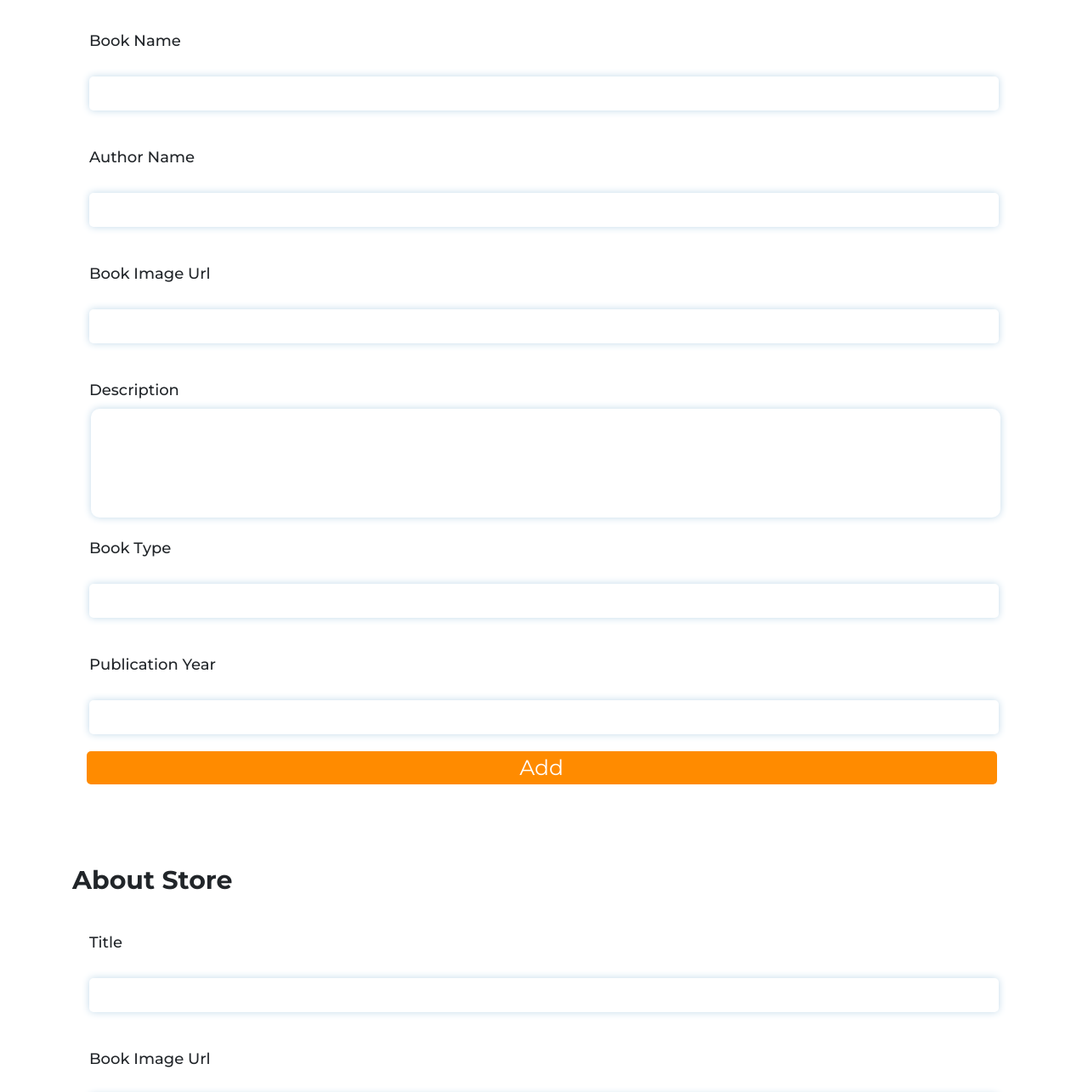
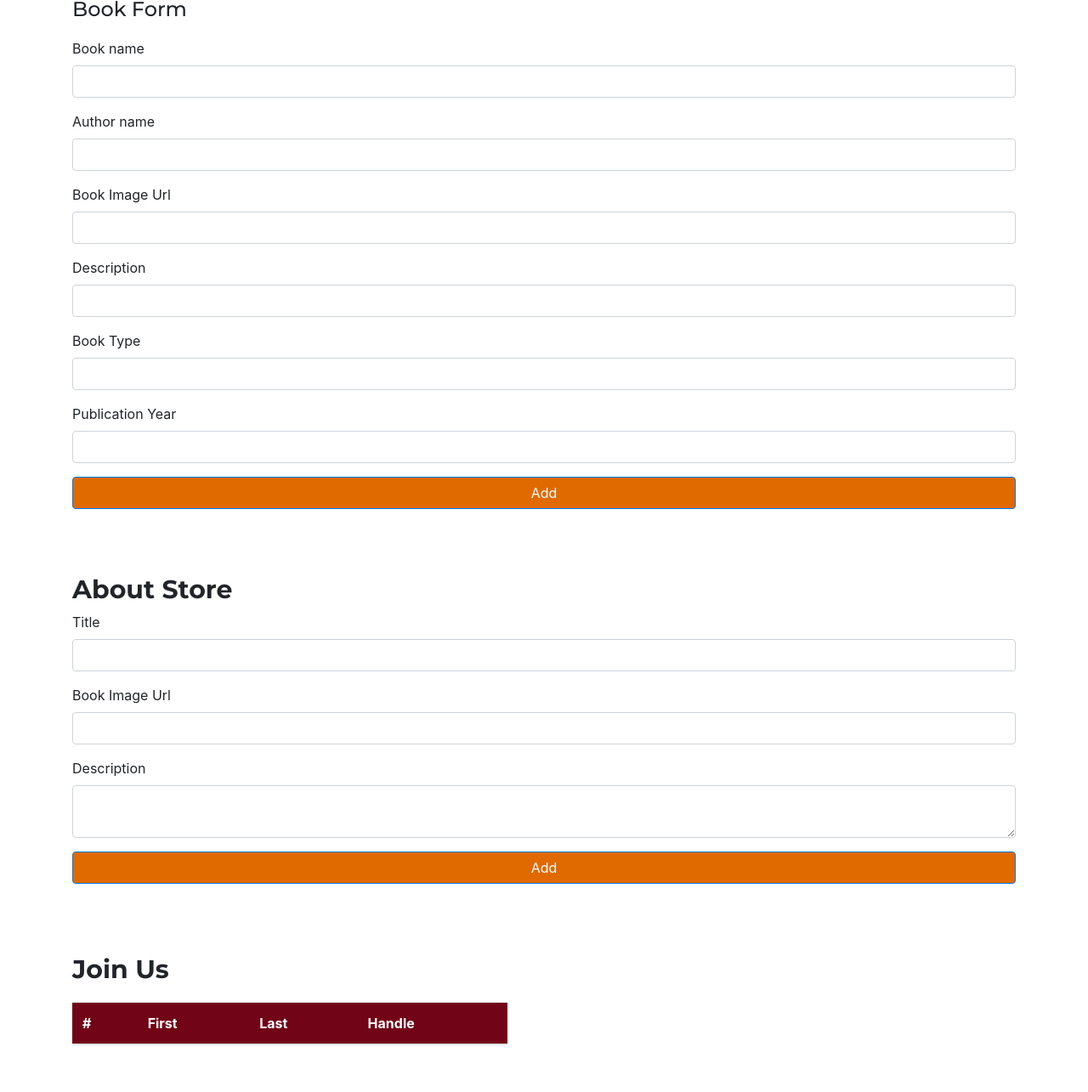
Before and after one commit to huseynahmadov/book-store, a plain HTML site: page admin.html in a window 1280 px wide. Shown: the part 312-1597 px from the top of the page at 85% size. Drawn offline with nearby package versions, Linux system fonts and the light colour scheme; no server answers; sample sign-in values are in the browser's storage.

Commit message:
admin panel

```diff
--- a/admin.html
+++ b/admin.html
@@ -1,20 +1,32 @@
 <!DOCTYPE html>
 <html lang="en">
-
   <head>
     <meta charset="UTF-8" />
     <meta http-equiv="X-UA-Compatible" content="IE=edge" />
     <meta name="viewport" content="width=device-width, initial-scale=1.0" />
     <title>Admin Panel</title>
     <link rel="stylesheet" href="./assets/css/admin.css" />
-    <link rel="preconnect" href="https://fonts.googleapis.com" />
-    <link rel="preconnect" href="https://fonts.gstatic.com" crossorigin />
-    <link href="https://fonts.googleapis.com/css2?family=Fira+Sans:ital,wght@0,300;1,300&family=Montserrat:ital,wght@0,200;0,300;0,400;0,500;0,700;1,200;1,300;1,400;1,500&family=Open+Sans:wght@400;700&display=swap" rel="stylesheet" />
-    <link rel="stylesheet" href="https://cdn.jsdelivr.net/npm/bootstrap@4.6.1/dist/css/bootstrap.min.css" integrity="sha384-zCbKRCUGaJDkqS1kPbPd7TveP5iyJE0EjAuZQTgFLD2ylzuqKfdKlfG/eSrtxUkn" crossorigin="anonymous" />
+    <link rel="stylesheet" href="./assets/css/sidebar.css" />
+    <!--Google fonts-->
+    <link
+      href="https://fonts.googleapis.com/css2?family=Fira+Sans:ital,wght@0,300;1,300&family=Montserrat:ital,wght@0,200;0,300;0,400;0,500;0,700;1,200;1,300;1,400;1,500&family=Open+Sans:wght@400;700&display=swap"
+      rel="stylesheet"
+    />
+    <!-- Bootstrap cdn -->
+    <link
+      rel="stylesheet"
+      href="https://cdn.jsdelivr.net/npm/bootstrap@4.6.1/dist/css/bootstrap.min.css"
+      integrity="sha384-zCbKRCUGaJDkqS1kPbPd7TveP5iyJE0EjAuZQTgFLD2ylzuqKfdKlfG/eSrtxUkn"
+      crossorigin="anonymous"
+    />
     <!-- Font awesome -->
-    <link rel="stylesheet" href="https://cdnjs.cloudflare.com/ajax/libs/font-awesome/6.0.0-beta3/css/all.min.css" integrity="sha512-Fo3rlrZj/k7ujTnHg4CGR2D7kSs0v4LLanw2qksYuRlEzO+tcaEPQogQ0KaoGN26/zrn20ImR1DfuLWnOo7aBA==" crossorigin="anonymous" referrerpolicy="no-referrer"
+    <link
+      rel="stylesheet"
+      href="https://cdnjs.cloudflare.com/ajax/libs/font-awesome/6.0.0-beta3/css/all.min.css"
+      integrity="sha512-Fo3rlrZj/k7ujTnHg4CGR2D7kSs0v4LLanw2qksYuRlEzO+tcaEPQogQ0KaoGN26/zrn20ImR1DfuLWnOo7aBA=="
+      crossorigin="anonymous"
+      referrerpolicy="no-referrer"
     />
-    <link rel="stylesheet" href="./assets/css/sidebar.css" />
   </head>
 
   <body>
@@ -44,61 +56,98 @@
     <div id="main">
       <button class="openbtn" onclick="openNav()">☰</button>
     </div>
-    <section id="search-book">
+
     <div class="container">
-            <p class="section-title">Add Book</p>
-            <p class="section-title-addbook">Search Book</p>
-            <div class="row">
-                <div class="col-12 col-sm-6 col-md-6 col-lg-6 p-0 m-0">
-                    <div class='row'>
-                        <div class='col-12 col-sm-12 col-md-12 col-lg-12 p-0 m-0'>
-                            <input id="admin-search" type="text" class="form-control w-100" placeholder=" Username" aria-label="Username" aria-describedby="addon-wrapping" list="title-choices">
+      <section class="row" id="search-book">
+        <p class="col-12 section-title">Add Book</p>
+        <p class="col-12 form-title">Search Book</p>
+        <div class="col-12 col-sm-6 col-md-6 col-lg-6 m-0">
+          <div class="col-12 col-sm-12 col-md-12 col-lg-12 p-0 m-0">
+            <input
+              id="admin-search"
+              type="text"
+              class="form-control w-100"
+              placeholder="Enter book"
+            />
           </div>
-
-                        <div id="searchAdminResult" class="d-none shadow rounded-35 col-12 col-sm-12 col-md-12 col-lg-12 p-0 mt-2">
+          <div
+            id="searchAdminResult"
+            class="
+              d-none
+              shadow
+              rounded
+              col-12 col-sm-12 col-md-12 col-lg-12
+              p-0
+              mt-2
+            "
+          >
             <div id="search-result-list"></div>
           </div>
         </div>
-
+      </section>
+      <!--
+          Home section add new book
+        -->
+      <section id='book-form'>
+        <h1 class="section-title">Home</h1>
+        <form>
+          <p class="form-title">Book Form</p>
+          <div class="form-group">
+            <label>Book name</label>
+            <input type="email" class="form-control" id="bf-book-name" />
           </div>
-
+          <div class="form-group">
+            <label>Author name</label>
+            <input type="email" class="form-control" id="bf-author-name" />
           </div>
+          <div class="form-group">
+            <label>Book Image Url</label>
+            <input type="email" class="form-control" id="bf-image-url" />
+          </div>
+          <div class="form-group">
+            <label>Description</label>
+            <input type="email" class="form-control" id="bf-description" />
+          </div>
+          <div class="form-group">
+            <label>Book Type</label>
+            <input type="email" class="form-control" id="bf-book-type" />
+          </div>
+          <div class="form-group">
+            <label>Publication Year</label>
+            <input type="email" class="form-control" id="bf-public-year" />
+          </div>
+          <button class="btn btn-primary w-100" id="bf-add-btn">Add</button>
+        </form>
       </section>
-    <section class="book-form" id="book-form">
-        <div class="container">
-            <p class="section-title-addbook">Book form</p>
-            <div class="inputs">
-                <label for="book-name">Book Name</label>
-                <input class="book-name" type="text" id="bf-book-name" />
-                <label for="author-name">Author Name</label>
-                <input class="author-name" type="text" id="bf-author-name" />
-                <label for="book-image-url">Book Image Url</label>
-                <input class="book-img-url" type="text" id="bf-image-url" />
-                <label for="description">Description</label>
-                <textarea class="description" cols="30" rows="10" id="bf-description"></textarea>
-                <label for="book-type">Book Type</label>
-                <input class="book-type" type="text" id="bf-book-type" />
-                <label for="book-type">Publication Year</label>
-                <input class="book-publication" type="number" id="bf-public-year" />
-                <button class="add-btn" id="bf-add-btn">Add</button>
+      <!--
+          About Store section
+        -->
+      <section id='about-store'>
+        <h1 class="section-title">About Store</h1>
+        <form>
+          <div class="form-group">
+            <label>Title</label>
+            <input type="text" class="form-control" id="about-name" />
           </div>
+          <div class="form-group">
+            <label>Book Image Url</label>
+            <input type="text" class="form-control" id="about-img-url" />
+          </div>
+          <div class="form-group">
+            <label>Description</label>
+            <textarea
+              type="text"
+              class="form-control"
+              id="bf-about-description"
+            ></textarea>
+          </div>
+          <button class="btn btn-primary w-100" id="bf-add-btn">Add</button>
+        </form>
       </section>
-    <section class="about-store" id="about-store">
-        <div class="container">
-            <p class="section-title">About Store</p>
-            <div class="inputs">
-                <label for="title">Title</label>
-                <input class="title" type="text" id="about-name" />
-                <label for="book-image-url">Book Image Url</label>
-                <input class="book-image-url" type="text" id="about-img-url" />
-                <label for="description">Description</label>
-                <textarea class="description" cols="30" rows="10" id="bf-about-description"></textarea>
-                <button class="add-btn" id="about-btn">About info add</button>
-            </div>
-        </div>
-    </section>
+      <!--
+          Join-us section
+        -->
       <section class="join-us-section" id="join-us-section">
-        <div class="container">
         <p class="section-title">Join Us</p>
         <table class="table table-striped table-Light" style="width: 512px">
           <thead class="text-white" style="background-color: #720418">
@@ -118,13 +167,11 @@
             </tr> -->
           </tbody>
         </table>
-        </div>
       </section>
-    <section class="contact-us-section" id="contact-us-section">
-
-        <input type="number" id="send-infos">
-        <button id="send">send</button>
-        <div class="container">
+        <!--
+          "Contact-us-section
+        -->
+      <section id="contact-us-section">
         <p class="section-title">Contact us</p>
         <table class="table table-striped table-Light">
           <thead class="text-white" style="background-color: #720418">
@@ -145,10 +192,13 @@
             </tr> -->
           </tbody>
         </table>
-        </div>
       </section>
     <!-- jQuery -->
-    <script src="https://code.jquery.com/jquery-3.6.0.js" integrity="sha256-H+K7U5CnXl1h5ywQfKtSj8PCmoN9aaq30gDh27Xc0jk=" crossorigin="anonymous"></script>
+    <script
+      src="https://code.jquery.com/jquery-3.6.0.js"
+      integrity="sha256-H+K7U5CnXl1h5ywQfKtSj8PCmoN9aaq30gDh27Xc0jk="
+      crossorigin="anonymous"
+    ></script>
     <!-- Local Js -->
     <script type="module" src="./assets/script/main.js"></script>
     <script type="module" src="./assets/script/admin.js"></script>
@@ -168,5 +218,4 @@
 
     <script src="./assets/script/auth.js"></script>
   </body>
-
 </html>
--- a/assets/css/admin.css
+++ b/assets/css/admin.css
@@ -1,16 +1,3 @@
-html,
-body {
-    margin: 0;
-    padding: 0;
-    box-sizing: border-box;
-    font-family: "Montserrat";
-    background-color: #e5e5e5;
-}
-
-html {
-    scroll-behavior: smooth;
-}
-
 @keyframes fadeInAnimation {
   0% {
     opacity: 0;
@@ -20,13 +7,42 @@ html {
   }
 }
 
+html,
+body {
+  margin: 0;
+  padding: 0;
+  box-sizing: border-box;
+  font-family: "Montserrat";
+}
+
+html {
+  scroll-behavior: smooth;
+}
+
 body {
   animation: fadeInAnimation ease 3s;
   animation-iteration-count: 1;
   animation-fill-mode: forwards;
+  background-color: #e5e5e5;
 }
 
+.btn {
+  background: #e16a00 !important;
+}
+.btn:hover {
+  background: #e97c1d !important;
+  transition: 0.5s ease all;
+}
 
+.form-title {
+  font-family: Montserrat;
+  font-size: 24px;
+  font-weight: 500;
+}
+
+section {
+  margin-bottom: 7%;
+}
 /*
 ================================
 Scroll
@@ -53,70 +69,11 @@ Scroll
   font-weight: 600;
   font-size: 30px;
 }
-
-.section-title-addbook {
-    font-family: Montserrat;
-    font-size: 24px;
-    font-weight: 500;
-}
-
-.inputs {
-    display: flex;
-    flex-direction: column;
-}
-
-.inputs input {
-    border-radius: 5px;
-    font-size: 20px;
-    height: 40px;
-    border: none;
-    outline: none;
-    box-shadow: 0 0 10px #c2d9e9;
-    margin: 20px;
-}
-
-.inputs label {
-    margin-top: 2% !important;
-    font-size: 18px;
-    font-weight: 500;
-    margin-left: 1.8%;
-}
-
-.description {
-    height: 8rem !important;
-    font-size: 20px;
-    resize: none;
-    width: 97%;
-    max-width: 1070px;
-    border-radius: 10px;
-    margin-left: 2%;
-    border: none;
-    outline: none;
-    box-shadow: 0 0 10px #c2d9e9;
-}
-
-.add-btn {
-    border-radius: 5px;
-    margin-left: 1.5%;
-    width: 97%;
-    max-width: 1071px;
-    border: none;
-    outline: none;
-    background-color: #ff8b00;
-    color: #fff;
-    font-size: 25px;
-}
-
-.add-btn:hover {
-    transition: 1s ease all;
-    opacity: 0.9;
-    background-color: #fda500;
-    color: #ff000d;
-}
-
-section {
-    margin-bottom: 7%;
-}
+/*
+================================
+Search book section
+================================
+*/
 
 #search-book input {
   border-radius: 20px !important;
--- a/assets/script/main.js
+++ b/assets/script/main.js
@@ -47,8 +47,6 @@ join.on("click", function (e) {
 
   signInWithEmailAndPassword(auth, email, password)
     .then((userCredential) => {
-      console.log("user logged in:", userCredential.user);
-
       localStorage.setItem("user", JSON.stringify(userCredential));
 
       document.querySelector(".login-container").classList.add("d-none");
--- a/assets/script/search.js
+++ b/assets/script/search.js
@@ -56,8 +56,10 @@ const searchBook = function () {
   let value = $("#title").val();
   onValue(getPath, (snapshot) => {
     let data = snapshot.val();
+
     $("#title-choices").empty();
     $("#books").empty();
+
     for (let book in data) {
       let obj = data[book];
       if (!value || obj === undefined) {
```
Lines whose indentation alone changed are shown as unchanged.
